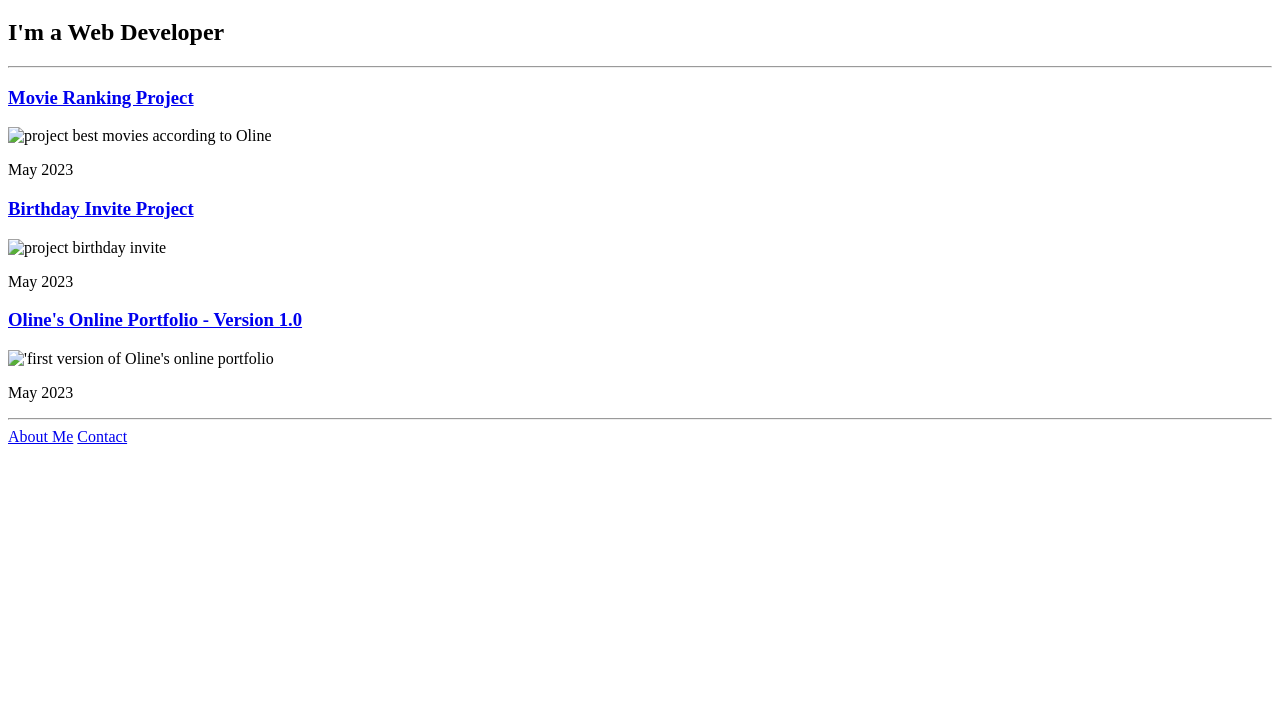
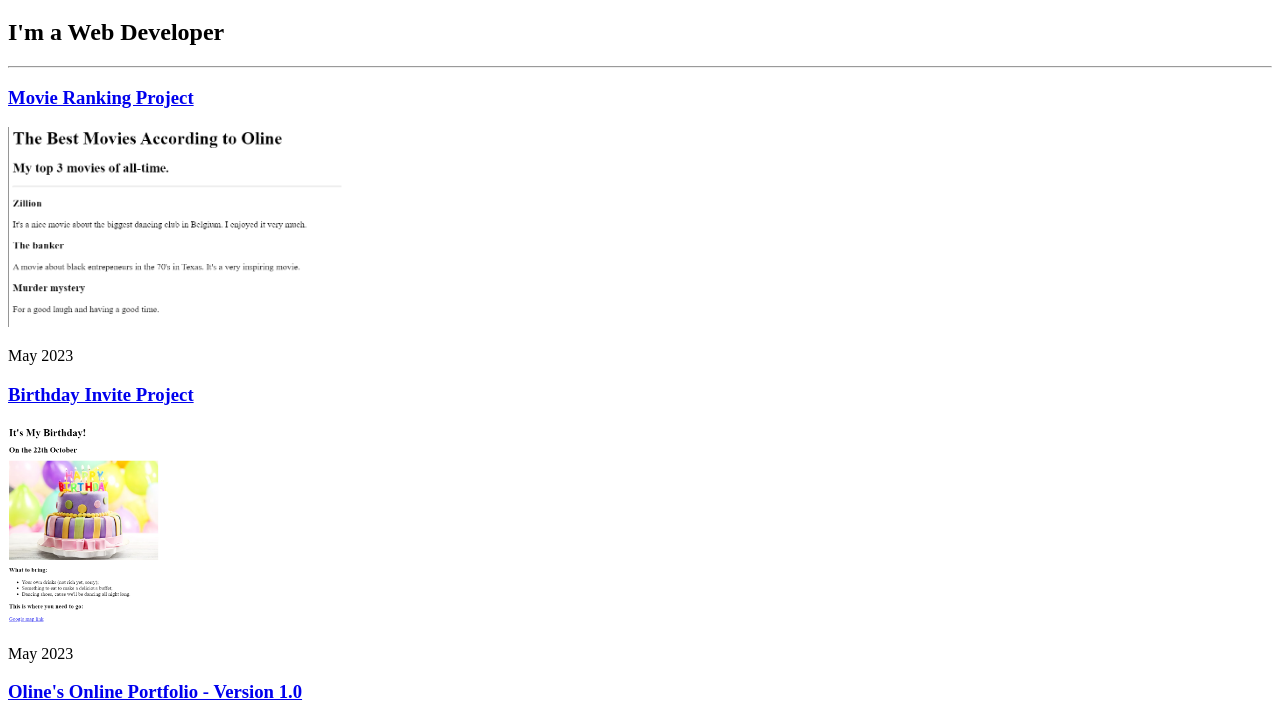
Before and after one commit to Olineghijselings/project-portfolio, a plain HTML site: page index.html in a window 1280 px wide. Shown: the part 61-780 px from the top of the page. Drawn offline with Linux system fonts and the light colour scheme.

Commit message:
Add files via upload

```diff
--- a/index.html
+++ b/index.html
@@ -26,17 +26,17 @@ https://developer.mozilla.org/en-US/docs/Web/HTML/Element/img#attr-height -->
         <h2>I'm a Web Developer</h2>
     <hr />
     <a href="./public/movie-ranking.html"><h3> Movie Ranking Project</h3></a>
-            <img src="../4.3 HTML Porfolio Project/assets/images/Movie ranking Oline.png"  height="200" alt="project best movies according to Oline">
+            <img src="./assets/images/Movie ranking Oline.png"  height="200" alt="project best movies according to Oline">
            <p>
             May 2023
             </p>
     <a href="./public/birthday-invite.html"><h3>Birthday Invite Project</h3></a>
-            <img src="../4.3 HTML Porfolio Project/assets/images/Birthday invite Oline.png" height="200" alt = "project birthday invite">
+            <img src="./assets/images/Birthday invite Oline.png" height="200" alt = "project birthday invite">
                 <p>
                 May 2023
                 </p>
     <a href="./index.html"><h3>Oline's Online Portfolio - Version 1.0</h3></a>
-            <img src="../4.3 HTML Porfolio Project/assets/images/Version 1 portfolio.png" height="400" alt="'first version of Oline's online portfolio">
+            <img src="./assets/images/Version 1 portfolio.png" height="400" alt="'first version of Oline's online portfolio">
                 <p>
                 May 2023
                 </p>
```
